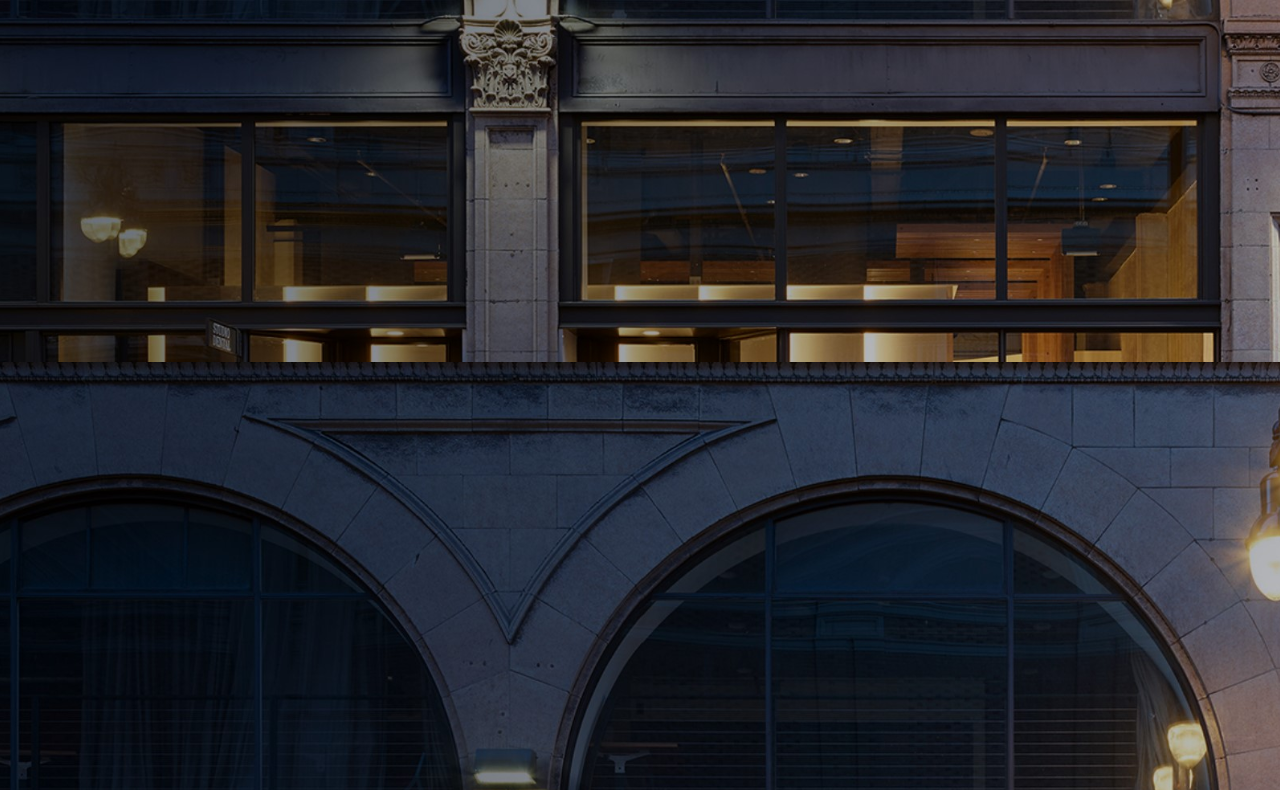
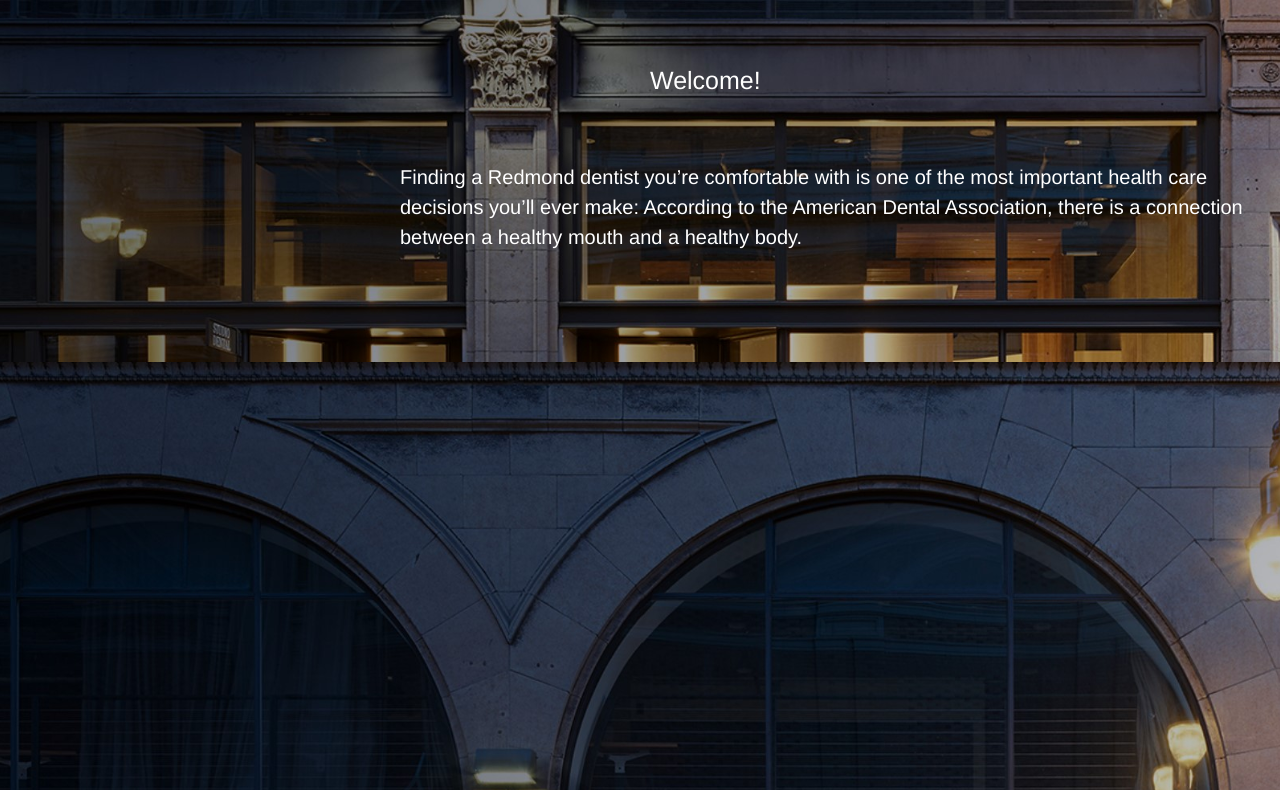
Before and after one commit to dsedway/Redmond-Web-Renovators, a plain HTML site: page index.html in a window 1280 px wide. Shown: the part 438-1228 px from the top of the page. Drawn offline with nearby package versions, Linux system fonts and the light colour scheme.

Commit message:
few changes

```diff
--- a/css/style.css
+++ b/css/style.css
@@ -1,11 +1,3 @@
-body {
-    background: url('../images/homepageimage.jpg') no-repeat center center fixed white;
-    background-size: cover;
-    background-color: rgb(26, 26, 28);
-
-}
-
-
 @keyframes fadeIn {
     from {
         opacity: 0;
@@ -54,21 +46,21 @@ p {
 }
 
 .bgimg-1,
+.bgimg2,
 .bgimg-3 {
     position: relative;
-    opacity: 0.65;
+    opacity: 1;
     background-attachment: fixed;
     background-position: center;
     background-repeat: no-repeat;
     background-size: cover;
-    height: 750px;
+    height: 1500px;
 
 }
 
 .bgimg-1 {
-    opacity: 1;
     background-image: url("../images/bgimg1.jpg");
-    height: 900px;
+
 }
 
 .bgimg-2 {
@@ -104,3 +96,26 @@ ul {
 a {
     color: white;
 }
+
+.hometext {
+    position: absolute;
+    z-index: 1000;
+    top: 500px;
+    left: 650px;
+    font-size: 25px;
+}
+
+.hometext2 {
+    position: absolute;
+    z-index: 1000;
+    top: 600px;
+    left: 400px;
+    font-size: 20px;
+}
+
+.bgimg2header {
+    position: absolute;
+    z-index: 1000;
+    top: 1600px;
+    left: 650px;
+}
--- a/index.html
+++ b/index.html
@@ -12,6 +12,14 @@
     <link href="https://cdn.jsdelivr.net/npm/bootstrap@5.2.3/dist/css/bootstrap.min.css" rel="stylesheet">
     <script src="https://cdn.jsdelivr.net/npm/bootstrap@5.2.3/dist/js/bootstrap.bundle.min.js"></script>
     <link rel="stylesheet" href="css/style.css">
+    <style>
+        body {
+            background: url('../images/homepageimage.jpg') no-repeat center center fixed white;
+            background-size: cover;
+            background-color: rgb(26, 26, 28);
+
+        }
+    </style>
 
 </head>
 
@@ -74,15 +82,16 @@
         <img class="socialmediaposition" src="images/facebook-logo-24.png" alt="Facebook">
         <img class="socialmediaposition" src="images/twitter-logo-24.png" alt="Twitter">
         <img class="socialmediaposition" src="images/youtube-logo-24.png" alt="Youtube">
-        <p style="text-align:center;">test</p>
-    </div>
-
-    <div>
-        <div class="smallspace"></div>
+        <p class="hometext">Welcome!<br><br></p>
+        <p class="hometext2">Finding a Redmond dentist you’re comfortable with is one of the most important health care
+            decisions you’ll ever make: According to the American Dental Association, there is a connection between a
+            healthy mouth and a healthy body.</p>
     </div>
 
 
-    <div class="bgimg-1"></div>
+    <div class="bgimg-1">
+        <h1 class="bgimg2header">Test</h1>
+    </div>
     <div class="bgimg-2"></div>
     <div class="bgimg-3"></div>
 
```
